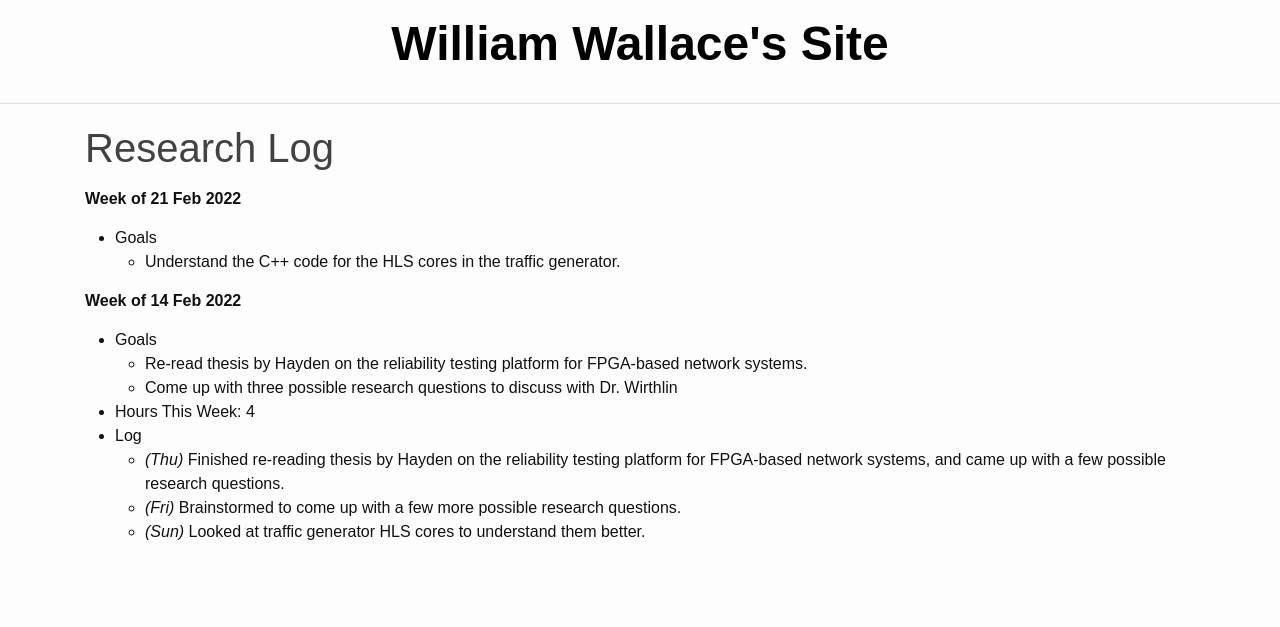
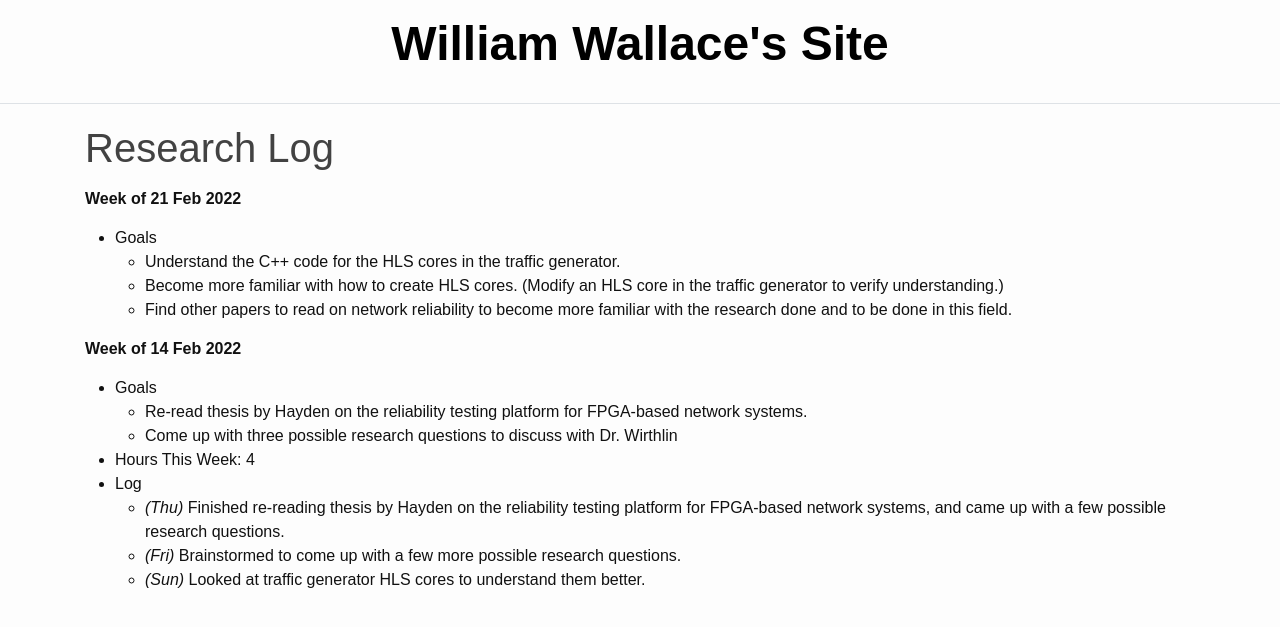
Before and after one commit to masterqwerty/masterqwerty.github.io, a Jekyll site: the page built from _pages/log.md, in a window 1280 px wide. Shown: the top 627 px of the page. Built offline with Jekyll 4.4.1, drawn with Linux system fonts in a browser that asks for light colours.

Commit message:
Updates log with more goals.

```diff
--- a/_pages/log.md
+++ b/_pages/log.md
@@ -7,6 +7,8 @@ title: Research Log
 
 * Goals
   * Understand the C++ code for the HLS cores in the traffic generator.
+  * Become more familiar with how to create HLS cores. (Modify an HLS core in the traffic generator to verify understanding.)
+  * Find other papers to read on network reliability to become more familiar with the research done and to be done in this field.
 
 **Week of 14 Feb 2022**
 
```
